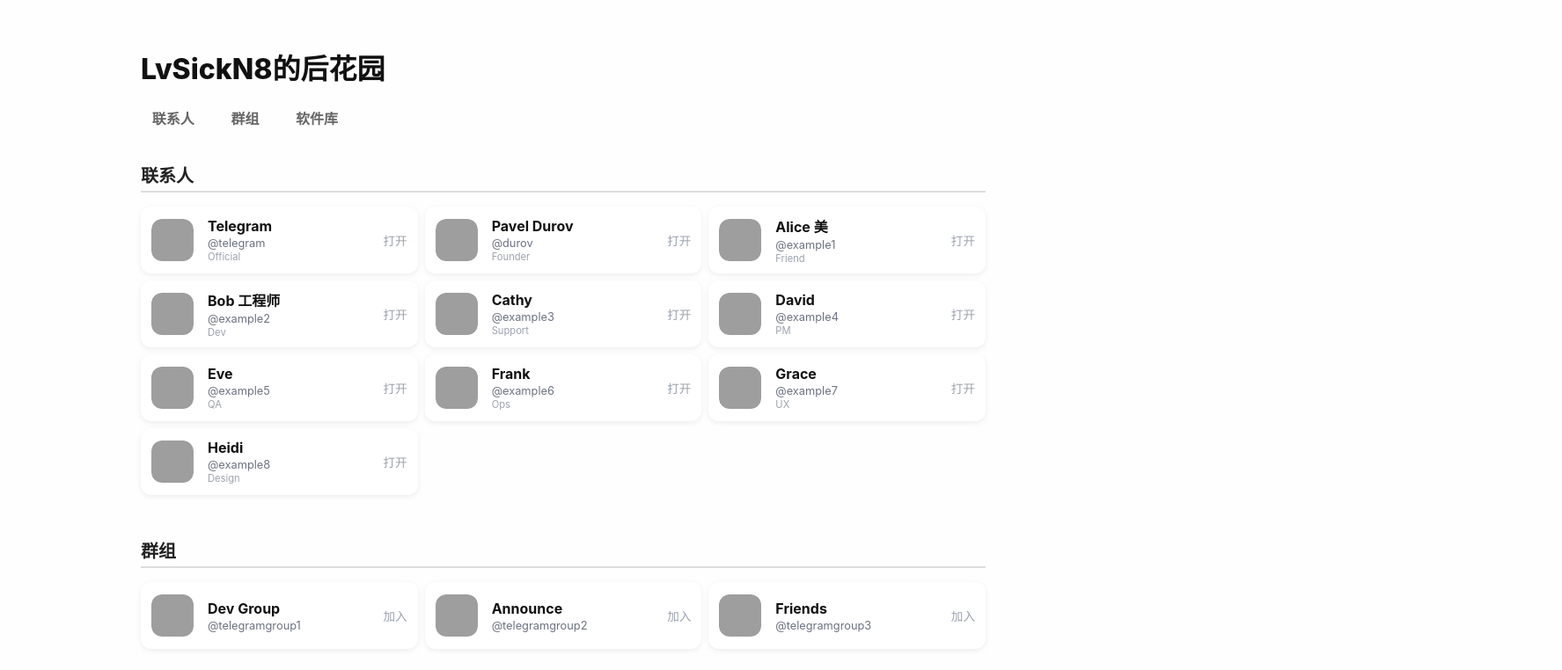
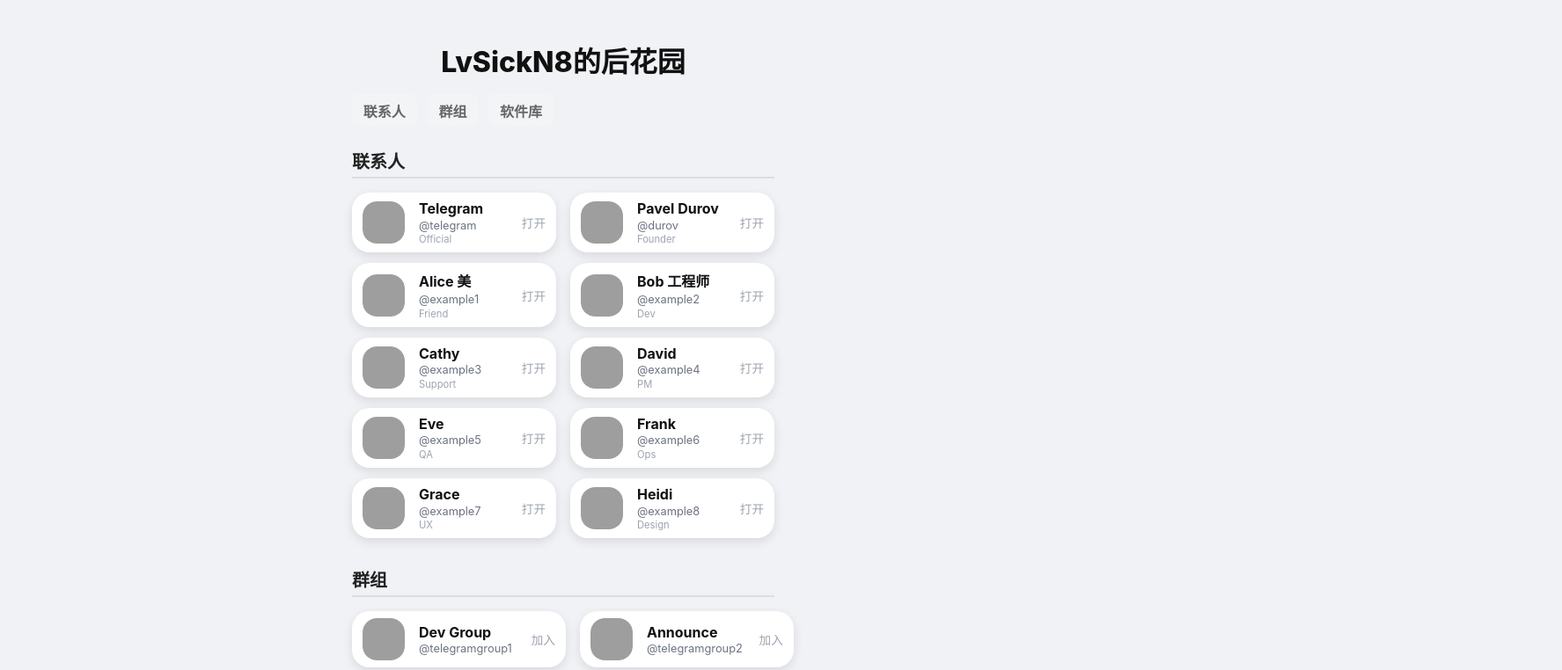
Before and after one commit to LvSickN8/LvSickN8.github.io, a plain HTML site: page index.html in a window 1280 px wide. Shown: the top 762 px of the page at 88% size, 1775 px wide, since content can reach past the window. Drawn offline with Linux system fonts and the light colour scheme; grey boxes are pictures that could not be loaded.

Commit message:
Add files via upload

```diff
--- a/index.html
+++ b/index.html
@@ -5,20 +5,21 @@
   <meta name="viewport" content="width=device-width, initial-scale=1" />
   <title>LvSickN8的后花园</title>
   <style>
+    /* 整体背景色调整为浅灰，柔和 */
     body {
       margin: 0; padding: 0;
       font-family: -apple-system, BlinkMacSystemFont, "Segoe UI", Roboto, Oxygen,
         Ubuntu, Cantarell, "Open Sans", "Helvetica Neue", sans-serif;
-      background: #fefefe;
+      background: #f0f2f5; /* 淡灰蓝 */
       color: #222;
       min-height: 100vh;
       display: flex;
       flex-direction: column;
     }
     .container {
-      max-width: 960px;
+      max-width: 480px; /* 手机端宽度 */
       margin: 0 auto;
-      padding: 2rem 1rem 4rem;
+      padding: 1.5rem 1rem 3rem;
       flex-grow: 1;
     }
     h1 {
@@ -26,21 +27,26 @@
       font-size: 2rem;
       margin-bottom: 1rem;
       color: #111;
+      text-align: center;
     }
     nav {
-      margin-bottom: 2rem;
+      margin-bottom: 1.5rem;
       display: flex;
-      gap: 1rem;
-      flex-wrap: wrap;
+      gap: 0.75rem;
+      overflow-x: auto;
+      -webkit-overflow-scrolling: touch;
     }
     nav a {
+      flex-shrink: 0;
       text-decoration: none;
       color: #666;
       font-weight: 600;
       padding: 0.4rem 0.8rem;
       border-radius: 6px;
+      background-color: #f3f4f6;
       transition: background-color 0.3s, color 0.3s;
       user-select: none;
+      white-space: nowrap;
     }
     nav a:hover,
     nav a:focus {
@@ -50,7 +56,7 @@
     }
 
     section {
-      margin-bottom: 3rem;
+      margin-bottom: 2rem;
     }
     section h2 {
       font-weight: 700;
@@ -60,18 +66,18 @@
       margin-bottom: 1rem;
     }
 
-    /* 固定3列，间距缩小 */
-    .grid {
+    /* 使用 grid 布局实现每行2个卡片 */
+    .list {
       display: grid;
-      gap: 0.5rem; /* 缩小间距 */
-      grid-template-columns: repeat(3, 1fr); /* 三列固定 */
+      grid-template-columns: repeat(2, 1fr); /* 每行两个 */
+      gap: 0.75rem 1rem; /* 行间距0.75rem，列间距1rem */
     }
 
-    /* 卡片更紧凑 */
+    /* 卡片样式 */
     .card {
       background: white;
-      border-radius: 12px;
-      box-shadow: 0 2px 6px rgb(0 0 0 / 0.07);
+      border-radius: 20px; /* 圆角加大 */
+      box-shadow: 0 4px 12px rgb(0 0 0 / 0.10); /* 阴影加强，更突出 */
       padding: 0.5rem 0.75rem;
       display: flex;
       align-items: center;
@@ -82,10 +88,12 @@
       text-decoration: none;
       color: inherit;
       min-height: 60px;
+      box-sizing: border-box;
+      width: 100%;
     }
     .card:hover,
     .card:focus {
-      box-shadow: 0 6px 16px rgb(0 0 0 / 0.12);
+      box-shadow: 0 8px 20px rgb(0 0 0 / 0.15);
       transform: translateY(-4px);
       outline: none;
     }
@@ -94,7 +102,7 @@
       flex-shrink: 0;
       width: 48px;
       height: 48px;
-      border-radius: 12px;
+      border-radius: 16px; /* 头像圆角稍大 */
       background: #e5e7eb;
       color: #6b7280;
       font-weight: 700;
@@ -109,7 +117,7 @@
       width: 100%;
       height: 100%;
       object-fit: cover;
-      border-radius: 12px;
+      border-radius: 16px;
       display: block;
     }
 
@@ -168,27 +176,10 @@
       user-select: none;
     }
 
-    /* 响应式：窄屏时单列显示 */
-    @media (max-width: 720px) {
-      .grid {
+    /* 手机极窄屏幕下单列 */
+    @media (max-width: 360px) {
+      .list {
         grid-template-columns: 1fr;
-      }
-    }
-
-    @media (max-width: 640px) {
-      .card {
-        min-height: auto;
-        flex-wrap: wrap;
-        gap: 0.5rem;
-        padding: 0.5rem 0.75rem;
-      }
-      .action {
-        min-width: auto;
-        text-align: left;
-        margin-top: 0.2rem;
-      }
-      .info {
-        white-space: normal;
       }
     }
   </style>
@@ -204,23 +195,24 @@
 
     <section id="contacts">
       <h2>联系人</h2>
-      <div class="grid" id="contactsGrid"></div>
+      <div class="list" id="contactsList"></div>
     </section>
 
     <section id="groups">
       <h2>群组</h2>
-      <div class="grid" id="groupsGrid"></div>
+      <div class="list" id="groupsList"></div>
     </section>
 
     <section id="library">
       <h2>软件库</h2>
-      <div class="grid" id="libraryGrid"></div>
+      <div class="list" id="libraryList"></div>
     </section>
   </div>
 
   <footer>© LvSickN8</footer>
 
   <script>
+    // 数据区域
     const contacts = [
       { username: "telegram", displayName: "Telegram", note: "Official" },
       { username: "durov", displayName: "Pavel Durov", note: "Founder" },
@@ -366,7 +358,7 @@
       avatar.className = "avatar";
       avatar.style.width = "48px";
       avatar.style.height = "48px";
-      avatar.style.backgroundColor = "#e0e7ff";
+      avatar.style.backgroundColor = "#c7d2fe"; /* 更蓝一点 */
       avatar.style.color = "#4338ca";
       avatar.textContent = category.charAt(0).toUpperCase();
 
@@ -400,20 +392,21 @@
       return card;
     }
 
+    // 渲染页面
     function renderAll() {
-      const contactsGrid = document.getElementById("contactsGrid");
-      contactsGrid.innerHTML = "";
-      contacts.forEach(c => contactsGrid.appendChild(createContactCard(c)));
+      const contactsList = document.getElementById("contactsList");
+      contactsList.innerHTML = "";
+      contacts.forEach(c => contactsList.appendChild(createContactCard(c)));
 
-      const groupsGrid = document.getElementById("groupsGrid");
-      groupsGrid.innerHTML = "";
-      groups.forEach(g => groupsGrid.appendChild(createGroupCard(g)));
+      const groupsList = document.getElementById("groupsList");
+      groupsList.innerHTML = "";
+      groups.forEach(g => groupsList.appendChild(createGroupCard(g)));
 
-      const libraryGrid = document.getElementById("libraryGrid");
-      libraryGrid.innerHTML = "";
+      const libraryList = document.getElementById("libraryList");
+      libraryList.innerHTML = "";
       for (const category in library) {
         library[category].forEach(item => {
-          libraryGrid.appendChild(createLibraryCard(category, item));
+          libraryList.appendChild(createLibraryCard(category, item));
         });
       }
     }
```
